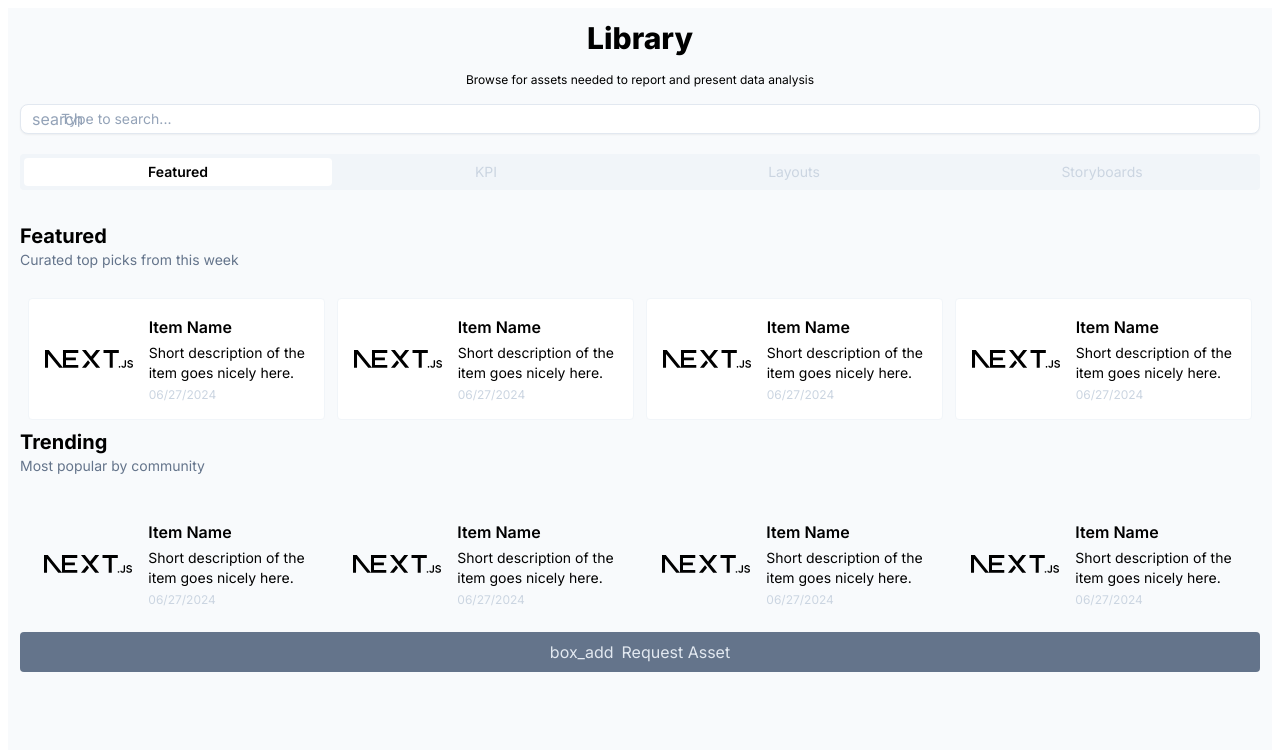
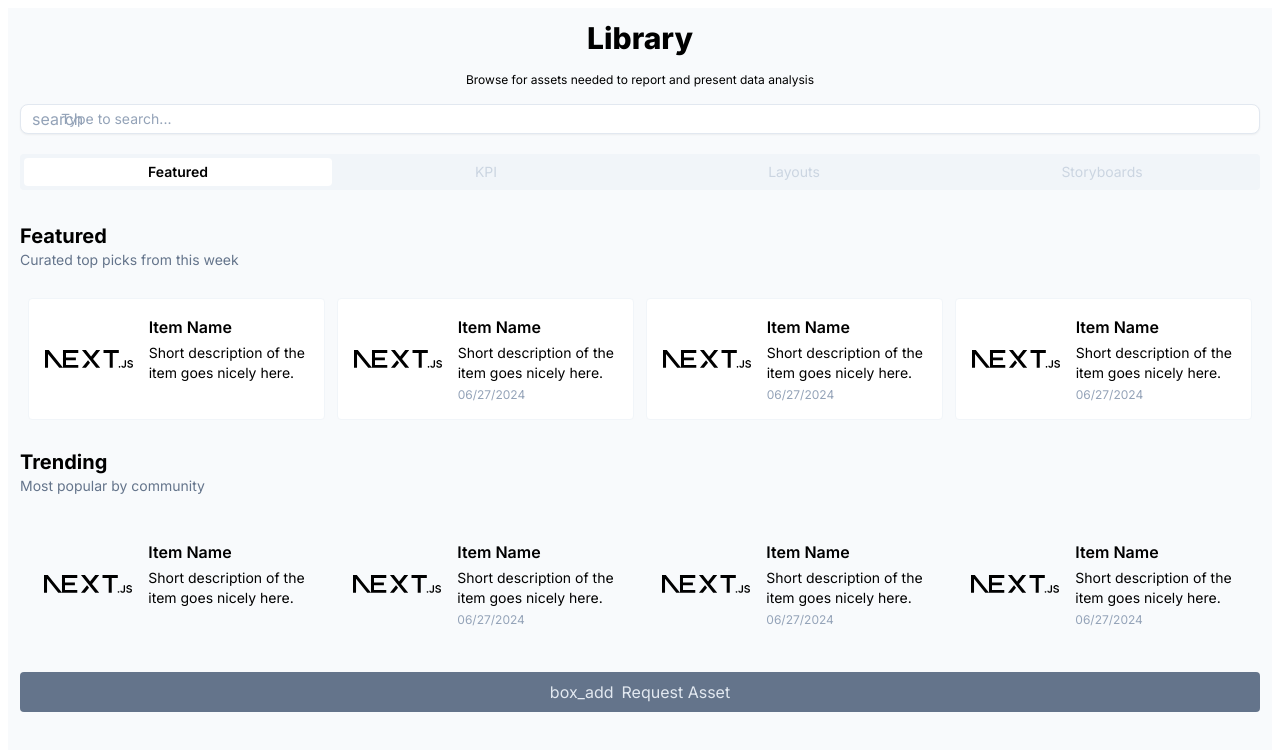
Before and after one commit to nickjiunchetti/data-visualization-library, a Next.js app: page / in a window 1280 px wide. Shown: the top 750 px of the page. Built offline with nearby package versions, Linux system fonts and the light colour scheme.

Commit message:
created mock data and made section dynamic

```diff
--- a/src/app/page.tsx
+++ b/src/app/page.tsx
@@ -2,7 +2,17 @@ import SearchBar from '../components/SearchInput'
 import TabBar from '../components/Tab'
 import SectionTitle from '../components/Section'
 
+const item = {
+  name: 'Item Name',
+  description: 'Short description of the item goes nicely here.',
+  date: '06/27/2024' as string | undefined,
+}
+
+export type itemType = typeof item
+
 export default function Home() {
+  const data = [{ ...item, date: undefined }, item, item, item]
+
   return (
     <main className='h-full p-2'>
       <div className='min-h-full bg-gray-50 flex flex-col items-center p-3'>
@@ -15,10 +25,12 @@ export default function Home() {
         <SectionTitle
           title='Featured'
           description='Curated top picks from this week'
+          itens={data}
         />
         <SectionTitle
           title='Trending'
           description='Most popular by community'
+          itens={data}
         />
         <div className='flex w-full p-2 items-center gap-2 justify-center  text-white-700 bg-gray-500 text-gray-200 rounded'>
           <span className='material-symbols-outlined'>box_add</span>
--- a/src/components/Item/index.tsx
+++ b/src/components/Item/index.tsx
@@ -1,6 +1,16 @@
 import Image from 'next/image'
 
-export default function Item({ featured }: { featured?: boolean }) {
+export default function Item({
+  name,
+  description,
+  date,
+  featured,
+}: {
+  name: string
+  description: string
+  date?: string
+  featured?: boolean
+}) {
   const containerClass = featured && 'bg-white rounded border border-gray-100'
 
   return (
@@ -14,11 +24,9 @@ export default function Item({ featured }: { featured?: boolean }) {
         priority
       />
       <div className='flex flex-col gap-1'>
-        <p className='font-semibold'>Item Name</p>
-        <p className='text-sm'>
-          Short description of the item goes nicely here.
-        </p>
-        <p className='text-xs text-gray-300'>06/27/2024</p>
+        <p className='font-semibold'>{name}</p>
+        <p className='text-sm'>{description}</p>
+        <p className='text-xs text-gray-400'>{date}</p>
       </div>
     </div>
   )
--- a/src/components/Section/index.tsx
+++ b/src/components/Section/index.tsx
@@ -1,22 +1,29 @@
 import Item from '../Item'
-
+import { itemType } from '@/app/page'
 export default function Section({
   title,
   description,
+  itens,
 }: {
   title: string
   description: string
+  itens: itemType[]
 }) {
   const featured = title === 'Featured'
   return (
-    <div className='flex flex-col w-full'>
+    <div className='flex flex-col w-full mb-5'>
       <h3 className='font-bold text-xl'>{title}</h3>
       <p className='text-sm text-gray-500 mb-5'>{description}</p>
       <div className='flex flex-col md:flex-row gap-3 p-2'>
-        <Item featured={featured} />
-        <Item featured={featured} />
-        <Item featured={featured} />
-        <Item featured={featured} />
+        {itens.map((item, index) => (
+          <Item
+            key={index}
+            name={item.name}
+            description={item.description}
+            date={item.date && item.date}
+            featured={featured}
+          />
+        ))}
       </div>
     </div>
   )
```
